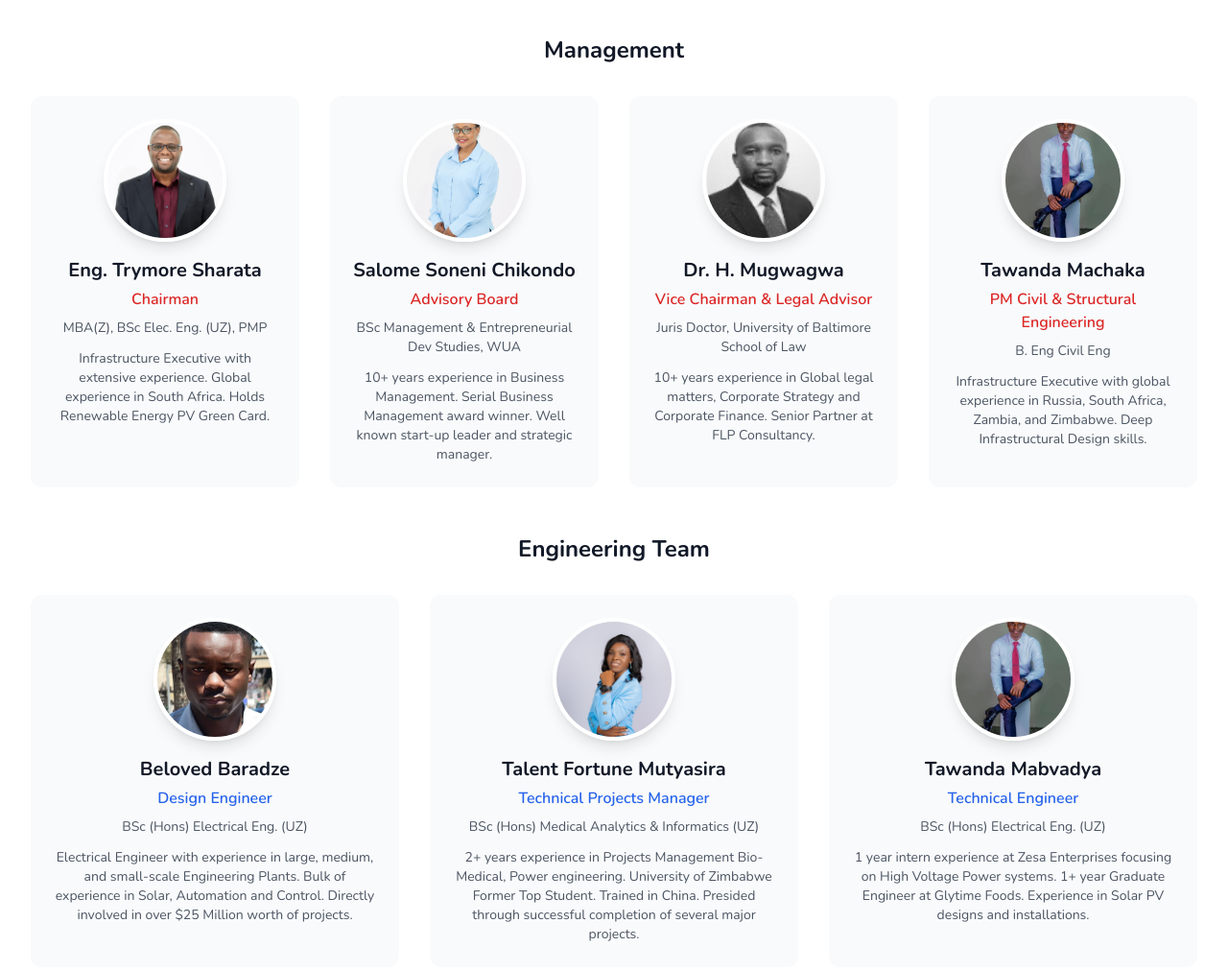
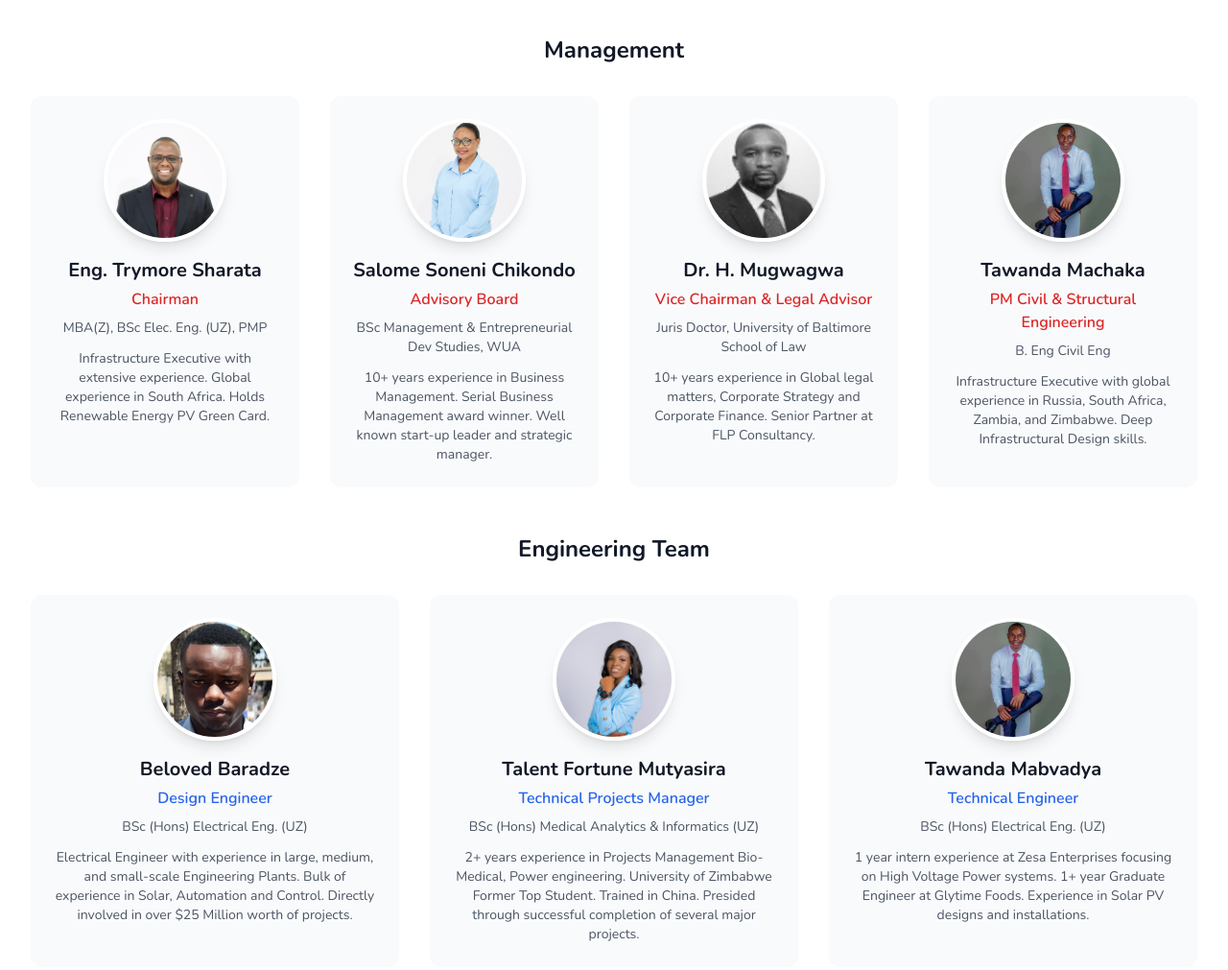
Before and after one commit to OmniPlatAI/omniplat-fortune-three-engineers-website, a plain HTML site: page index.html in a window 1280 px wide. Shown: the part 5960-6971 px from the top of the page at 96% size. Drawn offline with nearby package versions, Linux system fonts and the light colour scheme.

Commit message:
fix staff image size

```diff
--- a/index.html
+++ b/index.html
@@ -162,7 +162,7 @@
 
         /* Team member image positioning */
         .team-member-img {
-            object-position: center 30% !important;
+            object-position: center 10% !important;
         }
     </style>
 </head>
```
